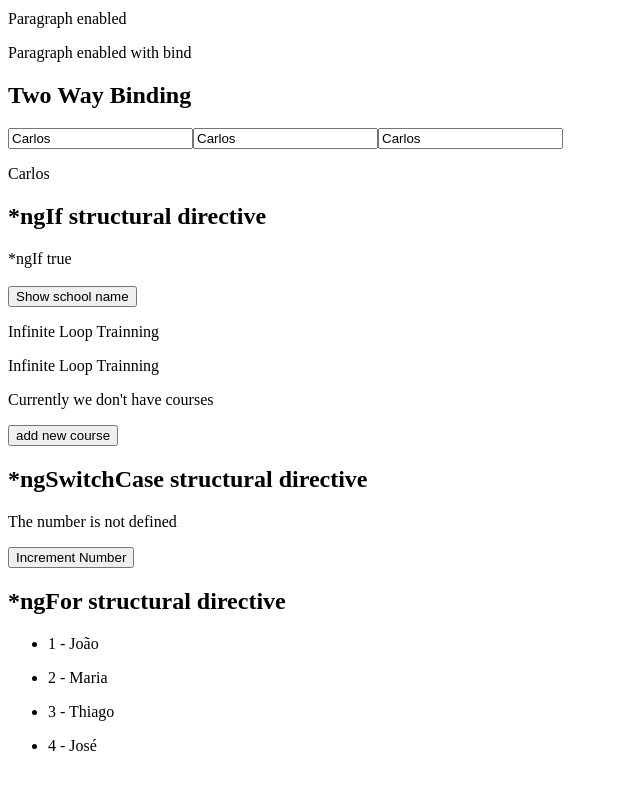
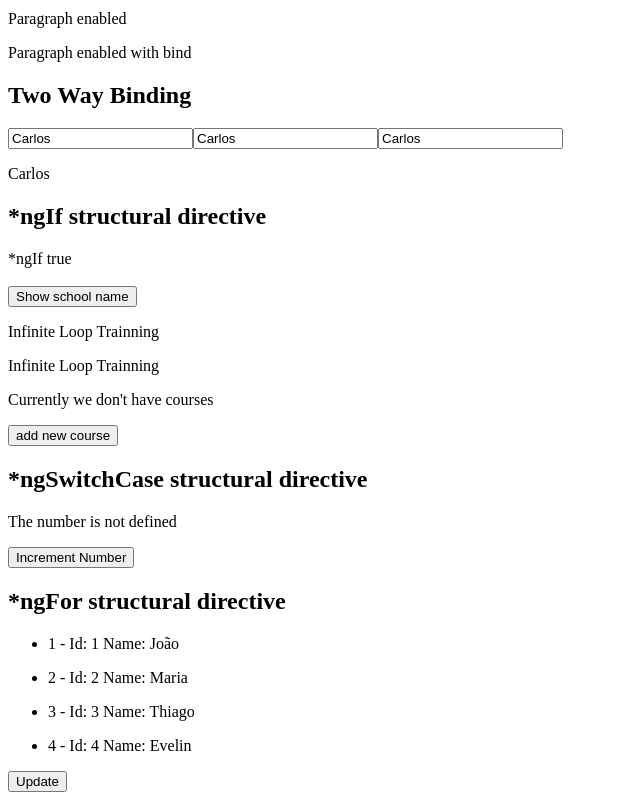
Before and after one commit to vinicius-serpa/poc-angular-2, an Angular app in the folder products-ui/: page / in a window 1280 px wide. Shown: the part 307-1107 px from the top of the page, without its empty margins (0-640 px from the left). Before the commit the page ends 1078 px from the top, so only its background shows below. Built offline with nearby package versions, Linux system fonts and the light colour scheme.

Commit message:
more improvements for ngFor

```diff
--- a/products-ui/src/app/ng-for/ng-for.component.html
+++ b/products-ui/src/app/ng-for/ng-for.component.html
@@ -1,5 +1,6 @@
 <h2>*ngFor structural directive</h2>
 
-<ul *ngFor="let name of names, let i = index">
-  <li>{{ i + 1 }} - {{ name }}</li>
+<ul *ngFor="let person of people, let i = index, trackBy:save">
+  <li>{{ i + 1 }} - Id: {{ person.id }} Name: {{ person.name }}</li>
 </ul>
+<button (click)="update()">Update</button>
--- a/products-ui/src/app/ng-for/ng-for.component.ts
+++ b/products-ui/src/app/ng-for/ng-for.component.ts
@@ -7,11 +7,30 @@ import { Component, OnInit } from '@angular/core';
 })
 export class NgForComponent implements OnInit {
 
-  names: string [] = ['João', 'Maria', 'Thiago', 'José'];
+  people: any [] = [
+    { id: 1, name:'João' },
+    { id: 2, name:'Maria' },
+    { id: 3, name:'Thiago' },
+    { id: 4, name:'Evelin' }
+  ];
 
   constructor() { }
 
   ngOnInit() {
   }
 
+  save(index: number, person: any): number {
+    return person.id;
+  }
+
+  update() {
+    this.people = [
+      {id:1, name:'João'},
+      {id:2, name:'Maria'},
+      {id:3, name:'Thiago'},
+      {id:4, name:'Evelin'},
+      {id:5, name:'Teodoro'}
+    ];
+  }
+
 }
```
